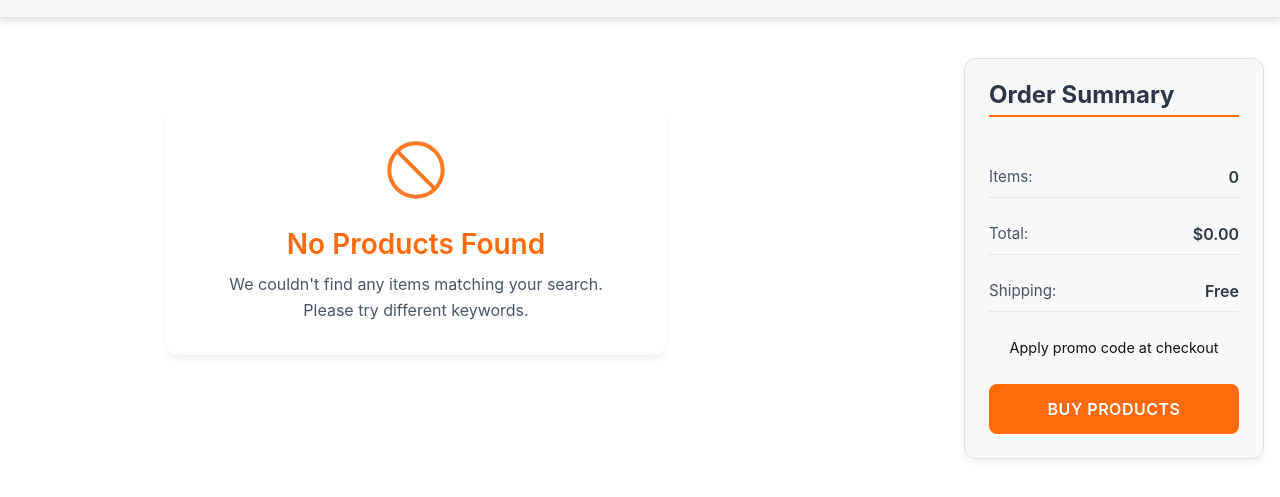
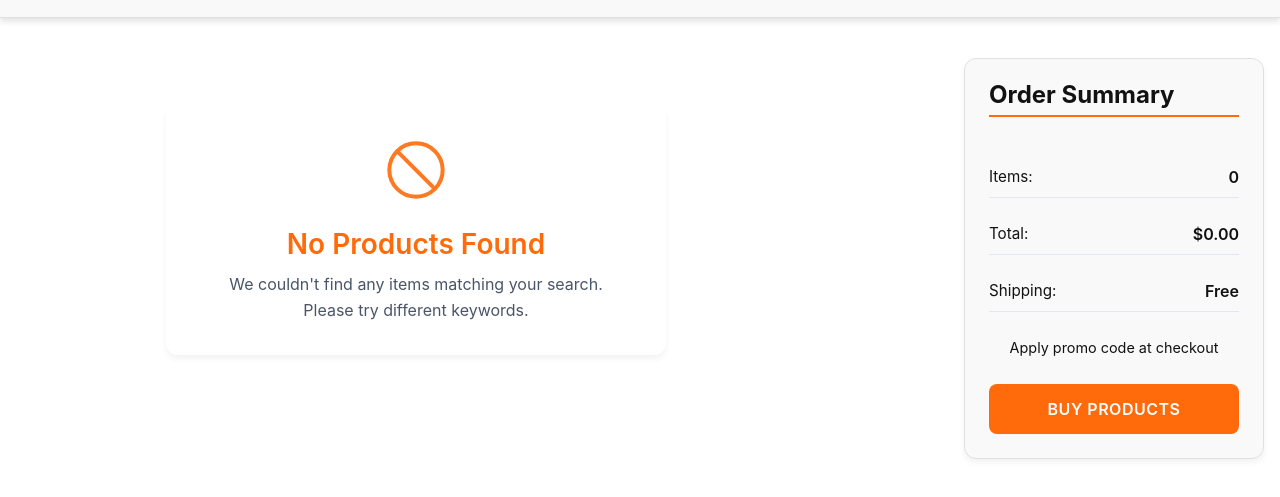
Before and after one commit to AlesssMAK/practice-create-store, a website built with Vite: page src/cart.html in a window 1280 px wide. Shown: the part 75-572 px from the top of the page. Built offline with nearby package versions, Linux system fonts and the light colour scheme.

Commit message:
fixed color sidebar

```diff
--- a/src/css/cart.css
+++ b/src/css/cart.css
@@ -39,7 +39,7 @@
   margin: 0 0 1rem;
   padding-bottom: 0.5rem;
 
-  color: #2d3748;
+  color: var(--primary-text-color);
   font-size: 1.5rem;
 
   border-bottom: 2px solid #ff6b0a;
@@ -65,12 +65,12 @@
 }
 
 .cart-summary__label {
-  color: #4a5568;
+  color: var(--primary-text-color);
   font-size: 0.95rem;
 }
 
 .cart-summary__value {
-  color: #2d3748;
+  color: var(--primary-text-color);
   font-weight: 600;
 
   &:not(:last-child) {
```
